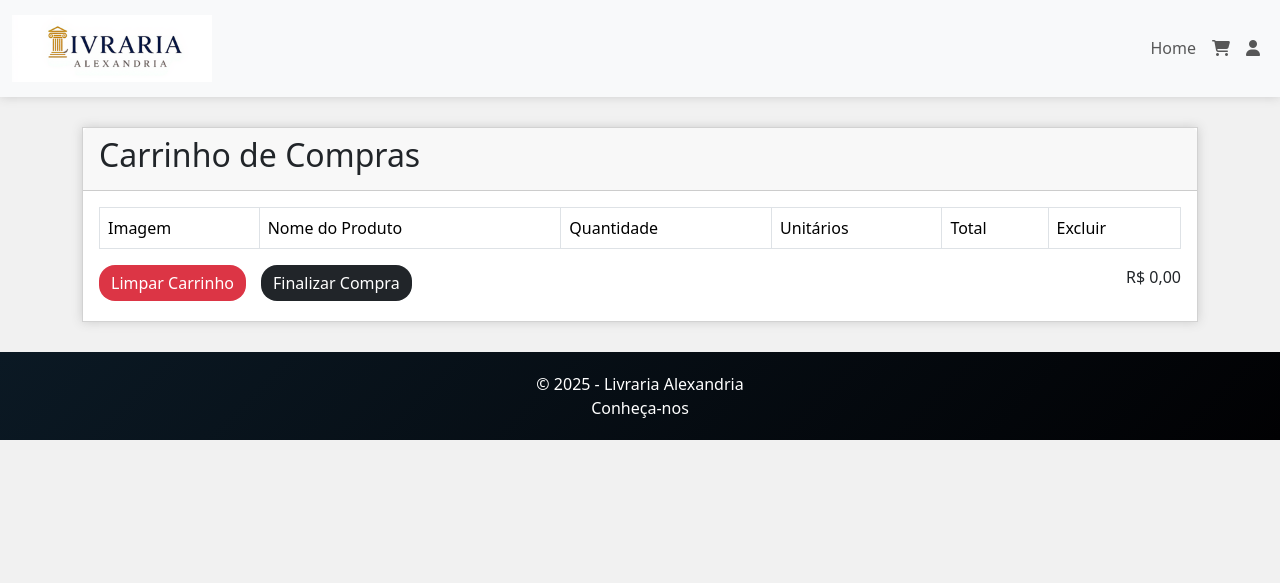
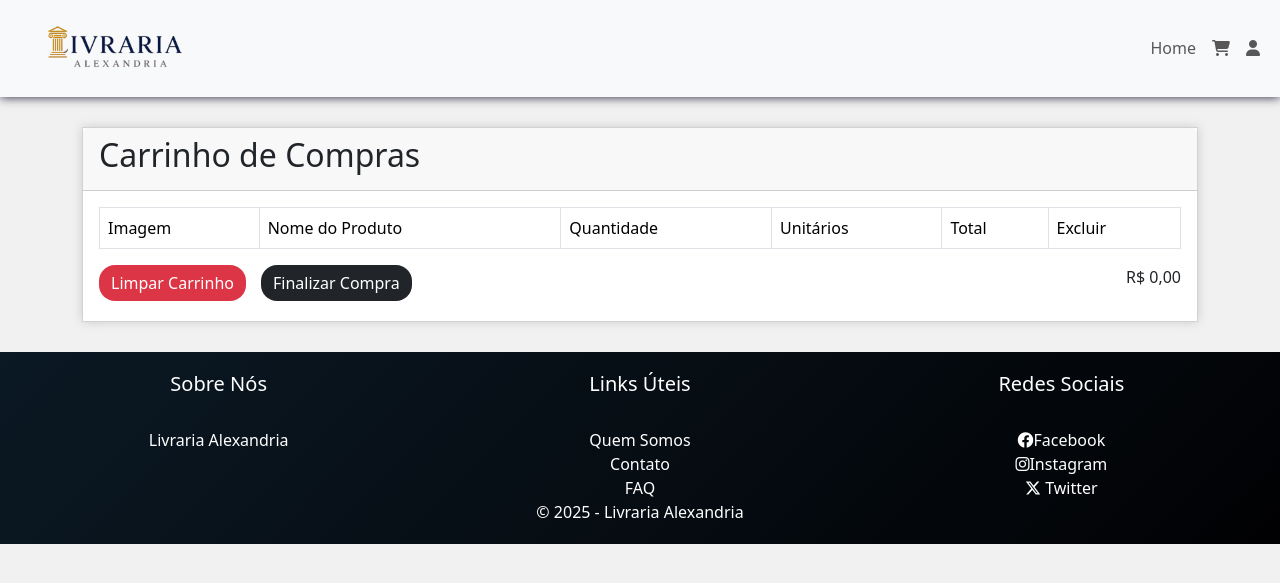
Before and after one commit to 123JChaves/Site_Alexandria, a PHP site: page /Livraria_Alexandria/carrinho in a window 1280 px wide. Shown: the top 583 px of the page. Run offline with PHP 8.4, Linux system fonts and the light colour scheme; data that the repository does not hold is empty.

Commit message:
detalhes da logo

```diff
--- a/public/css/style.css
+++ b/public/css/style.css
@@ -45,21 +45,5 @@ body {
 .footer, .navbar {
     background: #FFF;
     padding: 10px 0 10px;
-    box-shadow: 0 0 10px #ccc;
+    box-shadow: 0 0 10px #1f1a33;
 }
-
-a.btn-dark:hover {
-        background-color: #263055;
-        color: #fff;
-        transition: background-color 0.3s ease;
-    }
-
-button[type="submit"]:hover {
-        background-color: #263055;
-        transition: background-color 0.3s ease;
-}
-a.btn-danger:hover {
-        background-color: #ffffffff;
-        color: #ff1c1cff;
-        transition: background-color 0.3s ease;
-}
--- a/public/index.php
+++ b/public/index.php
@@ -27,7 +27,7 @@ session_start();
     <nav class="navbar navbar-expand-lg bg-body-tertiary">
         <div class="container-fluid">
             <a class="navbar-brand" href="index">
-                <img src="images/logo2.png" alt="Livraria Alexandria" width="200">
+                <img src="images/logo3.png" alt="Livraria Alexandria" width="200">
             </a>
             <button class="navbar-toggler" type="button" data-bs-toggle="collapse" data-bs-target="#navbarSupportedContent" aria-controls="navbarSupportedContent" aria-expanded="false" aria-label="Toggle navigation">
                 <span class="navbar-toggler-icon"></span>
@@ -124,22 +124,4 @@ session_start();
 
 </html>
 
-<?php include '../views/footer.php'; ?>
-
-<style>
-a.btn-dark:hover {
-        background-color: #263055;
-        color: #fff;
-        transition: background-color 0.3s ease;
-    }
-
-button[type="submit"]:hover {
-        background-color: #263055;
-        transition: background-color 0.3s ease;
-}
-a.btn-danger:hover {
-        background-color: #ffffffff;
-        color: #ff1c1cff;
-        transition: background-color 0.3s ease;
-}
-</style>
+<?php include '../views/footer.php';?>
--- a/views/footer.php
+++ b/views/footer.php
@@ -1,12 +1,27 @@
-<footer style="background: linear-gradient(135deg, #0b1924ff, #010103ff);
-    color: white;
-    text-align: center;
-    padding: 20px;
-    width: 100%;
-    position: relative;">
-
-    <p style="margin:0; font-size:16px;">
-        &copy; 2025 - Livraria Alexandria
-        <br>Conheça-nos</br>
-    </p>
+<footer style="background: linear-gradient(135deg, #0b1924ff, #010103ff); color: white; text-align: center; padding: 20px; width: 100%; position: relative;">
+    <div class="containerFooter">
+        <div class="row">
+            <div class="col-md-4">
+                <h5>Sobre Nós</h5><br>
+                <p>Livraria Alexandria</p>
+            </div>
+            <div class="col-md-4">
+                <h5>Links Úteis</h5><br>
+                <ul style="list-style: none; padding: 0; margin: 0;">
+                    <li><a href="" style="text-decoration: none; color: white;">Quem Somos</a></li>
+                    <li><a href="" style="text-decoration: none; color: white;">Contato</a></li>
+                    <li><a href="" style="text-decoration: none; color: white;">FAQ</a></li>
+                </ul>
+            </div>
+            <div class="col-md-4">
+                <h5>Redes Sociais</h5><br>
+                <ul style="list-style: none; padding: 0; margin: 0;">
+                    <li><a href="#" style="text-decoration: none; color: white;"><i class="fa-brands fa-facebook"></i>Facebook</a></li>
+                    <li><a href="#" style="text-decoration: none; color: white;"><i class="fa-brands fa-instagram"></i>Instagram</a></li>
+                    <li><a href="#" style="text-decoration: none; color: white;"><i class="fa-brands fa-x-twitter"></i> Twitter</a></li>
+                </ul>
+            </div>
+        </div>
+        <p style="margin:0; font-size:16px;">&copy; 2025 - Livraria Alexandria</p>
+    </div>
 </footer>
```
Also changed, not shown: views/carrinho/index.php (+16 -17 lines), public/images/logo3.png (added).
